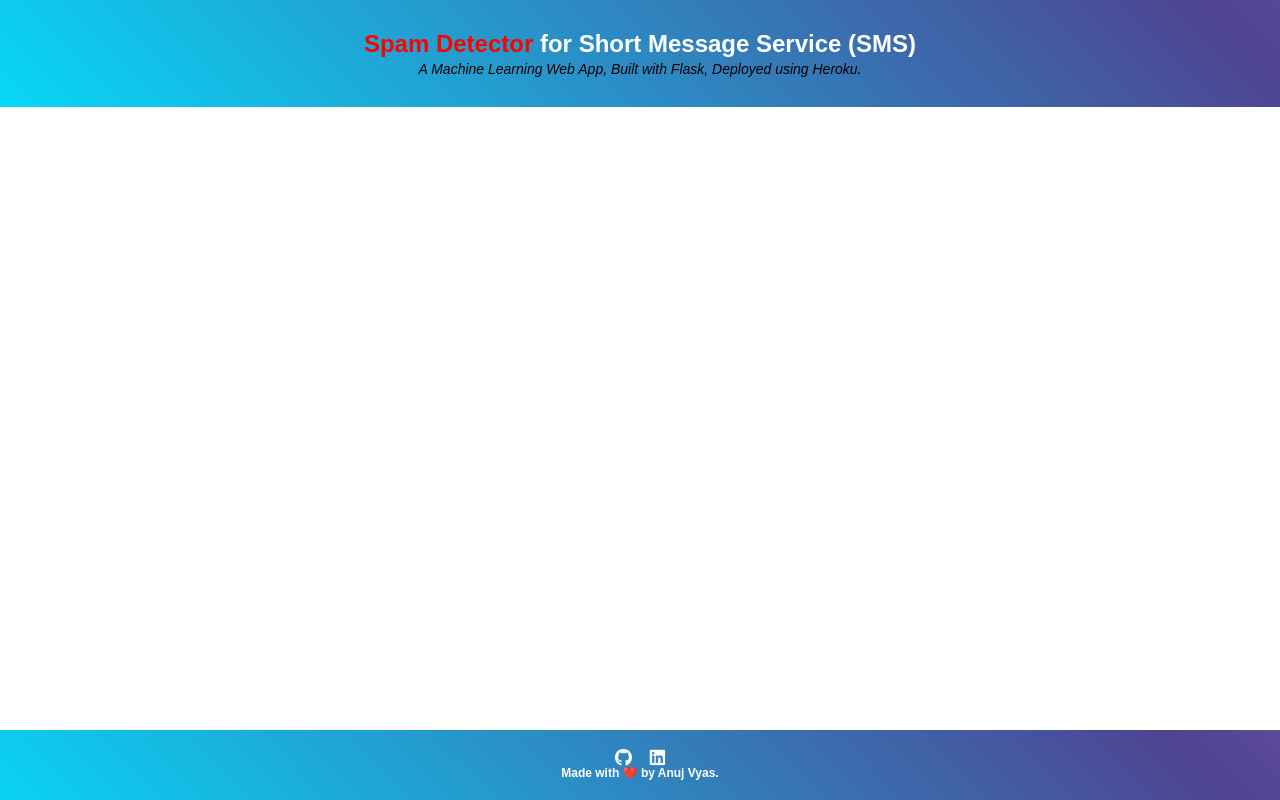
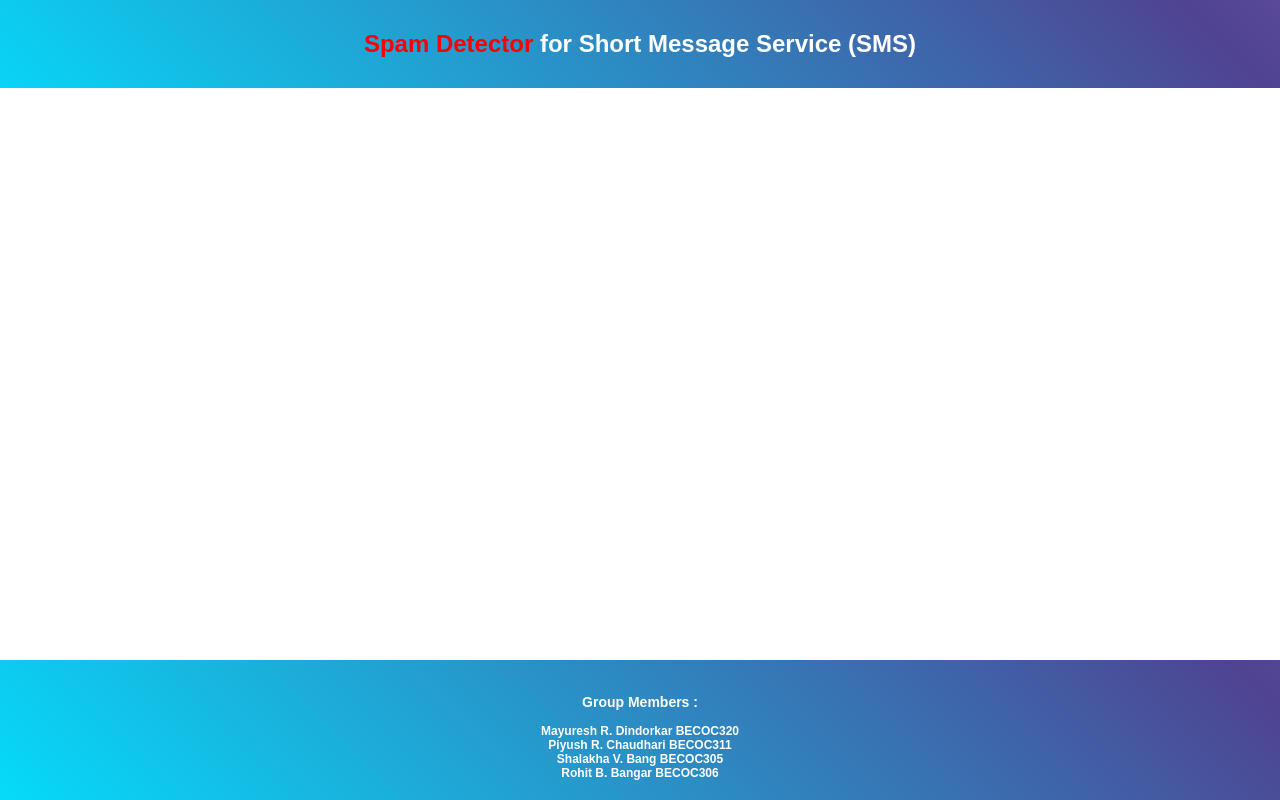
Before and after one commit to Mayureshdindorkar/SMS-spam-ham-classification, a Python web app: template templates/result.html in a window 1280 px wide. Run offline with Jinja, Linux system fonts and the light colour scheme; the template is opened without the code that fills it, so the values that code supplies are empty; some libraries are stand-ins or nearby versions.

Commit message:
Add files via upload

```diff
--- a/templates/result.html
+++ b/templates/result.html
@@ -15,7 +15,6 @@
 		<div class="container">
 			<h2 class='container-heading'><span>Spam Detector</span> for Short Message Service (SMS)</h2>
 	        	<div class='description'>
-				<p>A Machine Learning Web App, Built with Flask, Deployed using Heroku.</p>
 			</div>
 		</div>
 
@@ -23,20 +22,20 @@
 		<div class="results">
 			{% if prediction=='spam' %}
 				<h1>Prediction: <span class='danger'>Gotcha! This is a SPAM message.</span></h1>
-				<img class="gif" src="{{ url_for('static', filename='spam.webp') }}" alt="SPAM Image">
+				<img class="gif" src="{{ url_for('static', filename='spam_new.webp') }}" alt="SPAM Image">
 			{% elif prediction=='ham' %}
-				<h1>Prediction: <span class='safe'>Great! This is NOT a spam (HAM) message.</span></h1>
-				<img class="gif" src="{{ url_for('static', filename='not-spam.webp') }}" alt="Not a spam image">
+				<h1>Prediction: <span class='safe'>Great! This is HAM (Normal)) message.</span></h1>
+				<img class="gif" src="{{ url_for('static', filename='ham_new.webp') }}" alt="Not a spam image">
 			{% endif %}
 		</div>
 
 		<!-- Footer -->
         <div class='footer'>
-            <div class="contact">
-                <a target="_blank" href="https://github.com/Mayureshdindorkar"><i class="fab fa-github fa-lg contact-icon"></i></a>
-                <a target="_blank" href="https://linkedin.com/in/mayuresh-dindorkar-b87527168"><i class="fab fa-linkedin fa-lg contact-icon"></i></a>
-            </div>
-            <p class='footer-description'>Made with ❤️ by Anuj Vyas.</p>
+			<p>Group Members :</p>
+			<p class='footer-description'>Mayuresh R. Dindorkar BECOC320</p>
+			<p class='footer-description'>Piyush R. Chaudhari BECOC311</p>
+			<p class='footer-description'>Shalakha V. Bang BECOC305</p>
+			<p class='footer-description'>Rohit B. Bangar BECOC306</p>
         </div>
 
 	</body>
```
Also changed, not shown: templates/error.html (added, +28 -0 lines), templates/home.html (+7 -10 lines).
